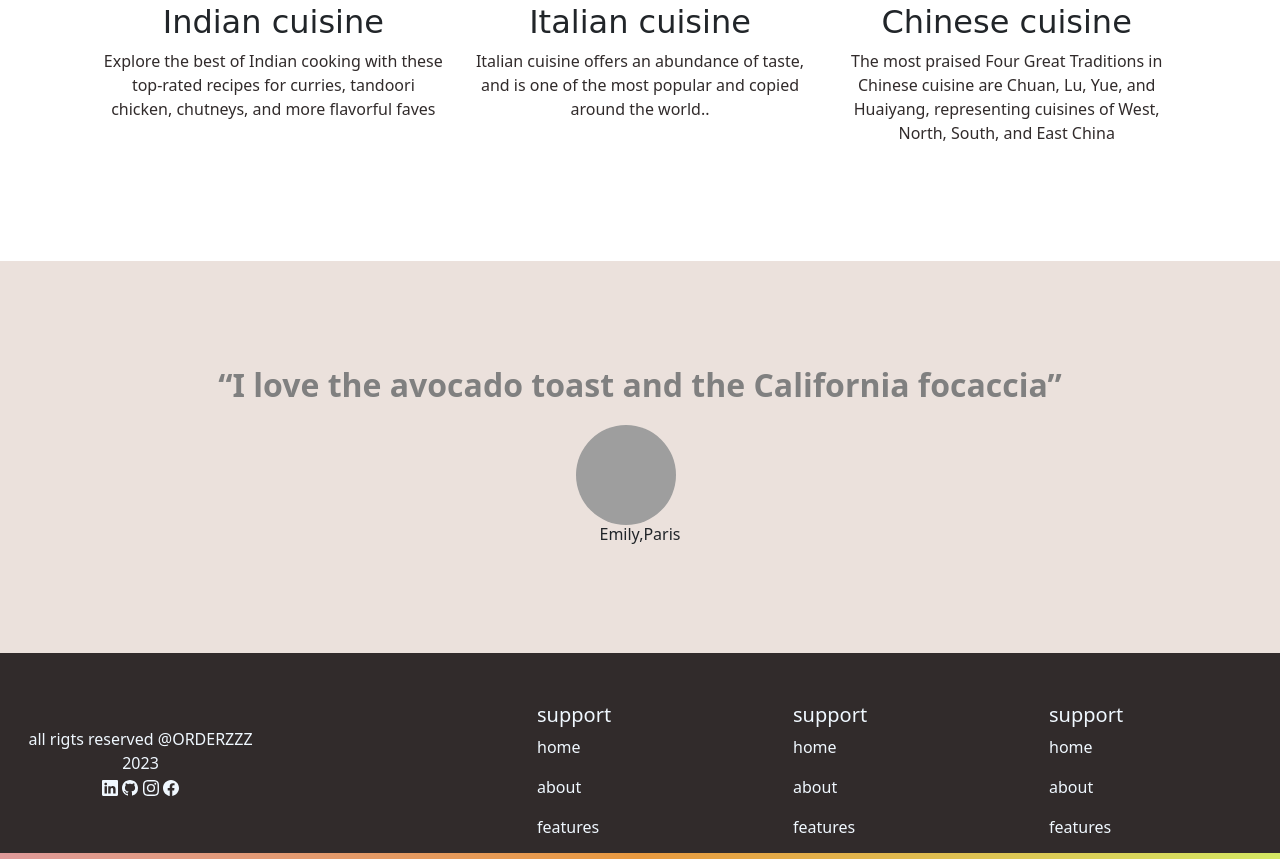
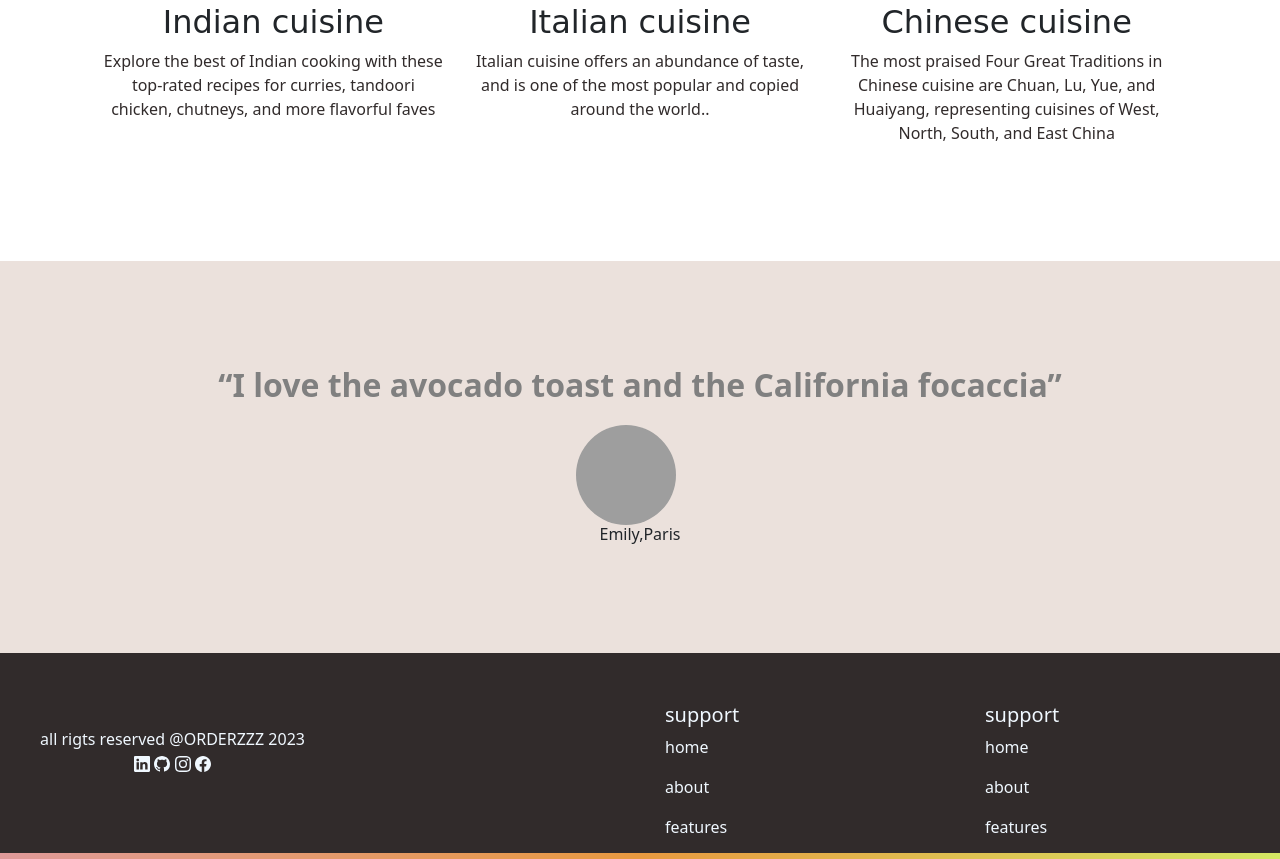
Before and after one commit to shivanjali0212/orderZZZ, a plain HTML site: page index.html in a window 1280 px wide. Shown: the part 651-1510 px from the top of the page. Drawn offline with nearby package versions, Linux system fonts and the light colour scheme; grey boxes are pictures that could not be loaded; a web font is replaced by a local one.

Commit message:
Update index.html

```diff
--- a/index.html
+++ b/index.html
@@ -123,10 +123,6 @@
       <div class="f"><p>features</p></div>
     </div>
 
-    <div class="section"><h5>support</h5>
-      <div class="h"><p>home</p></div>
-      <div class="a"><p>about</p></div>
-      <div class="f"><p>features</p></div>
 
     </div>
   </section>
```
